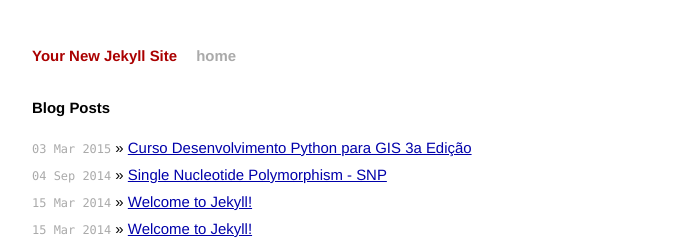
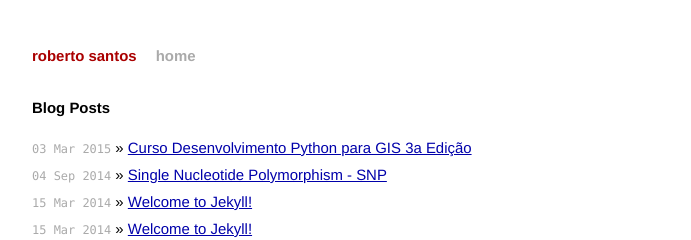
Before and after one commit to py5gol/py5gol.github.io, a Jekyll site: the page built from index.html, in a window 1280 px wide. Shown: the top 240 px of the page, without its empty margins (294-985 px from the left). Built offline with Jekyll 4.4.1, drawn with Linux system fonts in a browser that asks for light colours; Markdown is read by kramdown in place of the engine named in the settings.

Commit message:
Ajuste no nome e titulo do blog.

```diff
--- a/_config.yml
+++ b/_config.yml
@@ -1,3 +1,3 @@
-name: Your New Jekyll Site
+name: roberto santos
 markdown: redcarpet
 pygments: true
--- a/index.html
+++ b/index.html
@@ -1,6 +1,6 @@
 ---
 layout: default
-title: Your New Jekyll Site
+title: py5gol - desenvolvimento de software, geoprocessamento e outras coisas aleat&oacute;rias
 ---
 
 <div id="home">
```
